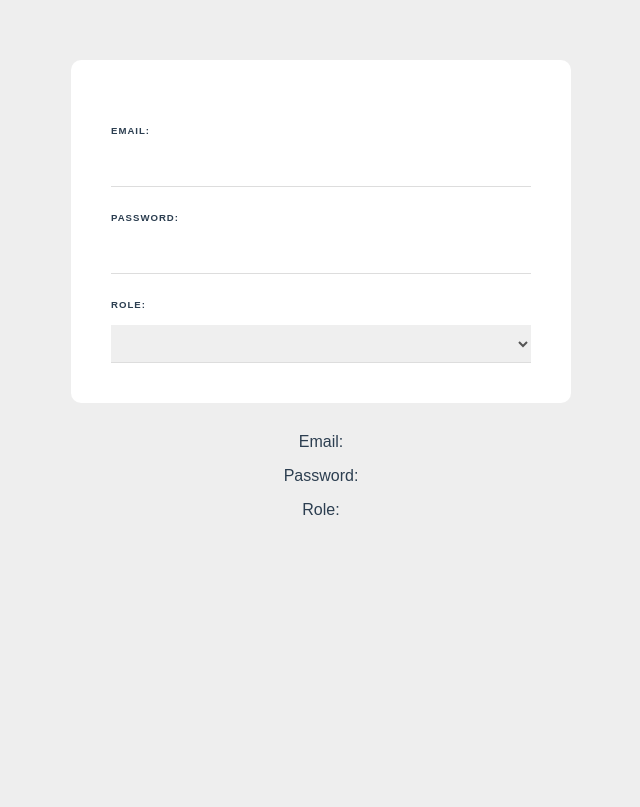
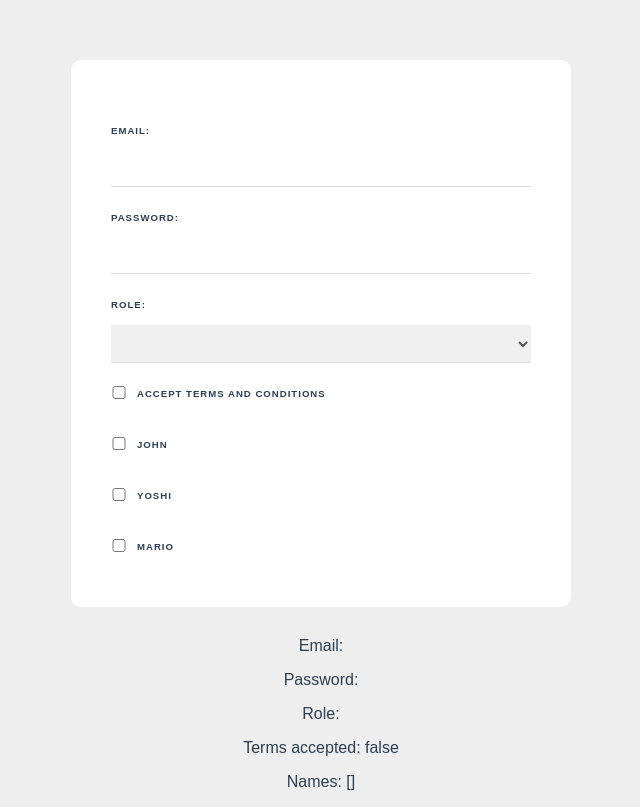
Before and after one commit to jhnnyk/Udemy-Vue3-forms, a Vue app: page / in a window 1280 px wide. Shown: the whole page, without its empty margins (319-959 px from the left). Built offline with nearby package versions, Linux system fonts and the light colour scheme.

Commit message:
checkboxes

```diff
--- a/src/components/SignupForm.vue
+++ b/src/components/SignupForm.vue
@@ -11,11 +11,31 @@
       <option value="developer">Web Developer</option>
       <option value="designer">Web Designer</option>
     </select>
+
+    <div class="terms">
+      <input type="checkbox" required v-model="terms" />
+      <label>Accept terms and conditions</label>
+    </div>
+
+    <div class="names">
+      <input type="checkbox" value="John" v-model="names" />
+      <label>John</label>
+    </div>
+    <div class="names">
+      <input type="checkbox" value="Yoshi" v-model="names" />
+      <label>Yoshi</label>
+    </div>
+    <div class="names">
+      <input type="checkbox" value="Mario" v-model="names" />
+      <label>Mario</label>
+    </div>
   </form>
 
   <p>Email: {{ email }}</p>
   <p>Password: {{ password }}</p>
   <p>Role: {{ role }}</p>
+  <p>Terms accepted: {{ terms }}</p>
+  <p>Names: {{ names }}</p>
 </template>
 
 <script>
@@ -25,6 +45,8 @@
       email: '',
       password: '',
       role: '',
+      terms: false,
+      names: [],
     };
   },
 };
@@ -60,4 +82,17 @@
   border-bottom: 1px solid #ddd;
   color: #555;
 }
+
+input[type='checkbox'] {
+  display: inline-block;
+  width: 16px;
+  margin: 0 10px 0 0;
+  position: relative;
+  top: 2px;
+}
+
+.terms label,
+.names label {
+  display: inline-block;
+}
 </style>
```
